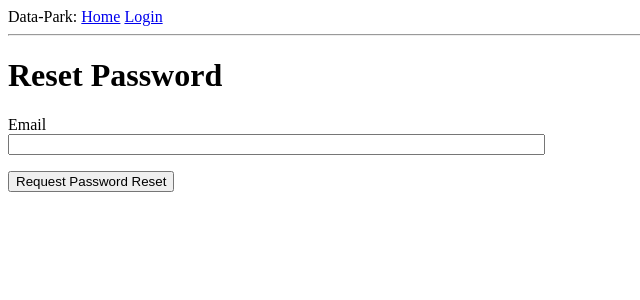
After one commit to antoniovmonge/datapark, a Flask app: page /reset_password_request in a window 1280 px wide. The commit adds this page. Shown: the top 300 px of the page, without its empty margins (0-640 px from the left). Run offline with Flask 2, Linux system fonts and the light colour scheme.

Commit message:
recovery password send email implemented

```diff
--- a/app/forms.py
+++ b/app/forms.py
@@ -50,3 +50,13 @@ class PostForm(FlaskForm):
     post = TextAreaField('Say something', validators=[
         DataRequired(),Length(min=1, max=140)])
     submit = SubmitField('Submit')
+
+class ResetPasswordRequestForm(FlaskForm):
+    email = StringField('Email', validators=[DataRequired(), Email()])
+    submit = SubmitField('Request Password Reset')
+
+class ResetPasswordForm(FlaskForm):
+    password = PasswordField('Password', validators=[DataRequired()])
+    password2 = PasswordField(
+        'Repeat Password', validators=[DataRequired(), EqualTo('password')])
+    submit = SubmitField('Request Password Reset')
--- a/app/routes.py
+++ b/app/routes.py
@@ -4,8 +4,9 @@ from flask_login import current_user, login_user, logout_user, login_required
 from werkzeug.urls import url_parse
 from app import app, db
 from app.forms import LoginForm, RegistrationForm, EditProfileForm, \
-    EmptyForm, PostForm
+    EmptyForm, PostForm, ResetPasswordRequestForm, ResetPasswordForm
 from app.models import User, Post
+from app.email import send_password_reset_email
 
 @app.route('/', methods=['GET', 'POST'])
 @app.route('/index', methods=['GET', 'POST'])
@@ -58,6 +59,35 @@ def login():
             next_page = url_for('index')
         return redirect(next_page)
     return render_template('login.html', title='Sign In', form=form)
+
+@app.route('/reset_password_request', methods=['GET', 'POST'])
+def reset_password_request():
+    if current_user.is_authenticated:
+        return redirect(url_for('index'))
+    form = ResetPasswordRequestForm()
+    if form.validate_on_submit():
+        user = User.query.filter_by(email=form.email.data).first()
+        if user:
+            send_password_reset_email(user)
+        flash('Check your email for the instructions to reset your password')
+        return redirect(url_for('login'))
+    return render_template('reset_password_request.html',
+                            title='Reset Password', form=form)
+
+@app.route('/reset_password/<token>', methods=['GET', 'POST'])
+def reset_password(token):
+    if current_user.is_authenticated:
+        return redirect(url_for('index'))
+    user = User.verify_reset_password_token(token)
+    if not user:
+        return redirect(url_for('index'))
+    form = ResetPasswordForm()
+    if form.validate_on_submit():
+        user.set_password(form.password.data)
+        db.session.commit()
+        flash('Your password has been reset.')
+        return redirect(url_for('login'))
+    return render_template('reset_password.html', form=form)
 
 @app.route('/logout')
 def logout():
--- a/app/templates/login.html
+++ b/app/templates/login.html
@@ -21,4 +21,8 @@
         <p>{{ form.submit() }}</p>
     </form>
     <p>New User? <a href="{{ url_for('register') }}">Click to Register</a></p>
+    <p>
+        Forgot Your Password?
+        <a href="{{ url_for('reset_password_request') }}">Click to Reset it</a>
+    </p>
 {% endblock content %}
--- /dev/null
+++ b/app/templates/reset_password_request.html
@@ -0,0 +1,15 @@
+{% extends "layout.html" %}
+{% block content %}
+    <h1>Reset Password</h1>
+    <form action="" method='post'>
+        {{ form.hidden_tag() }}
+        <p>
+            {{ form.email.label }}<br>
+            {{ form.email(size=64) }}<br>
+            {% for error in form.email.errors %}
+            <span style="color: red;">[{{ error }}]</span>
+            {% endfor %}
+        </p>
+        <p>{{ form.submit() }}</p>
+    </form>
+{% endblock content %}
```
Also changed, not shown: app/email.py (+18 -2 lines), app/models.py (+18 -2 lines), app/templates/email/reset_password.html (added, +11 -0 lines), app/templates/email/reset_password.txt (added, +11 -0 lines), app/templates/reset_password.html (added, +22 -0 lines), app.db.
